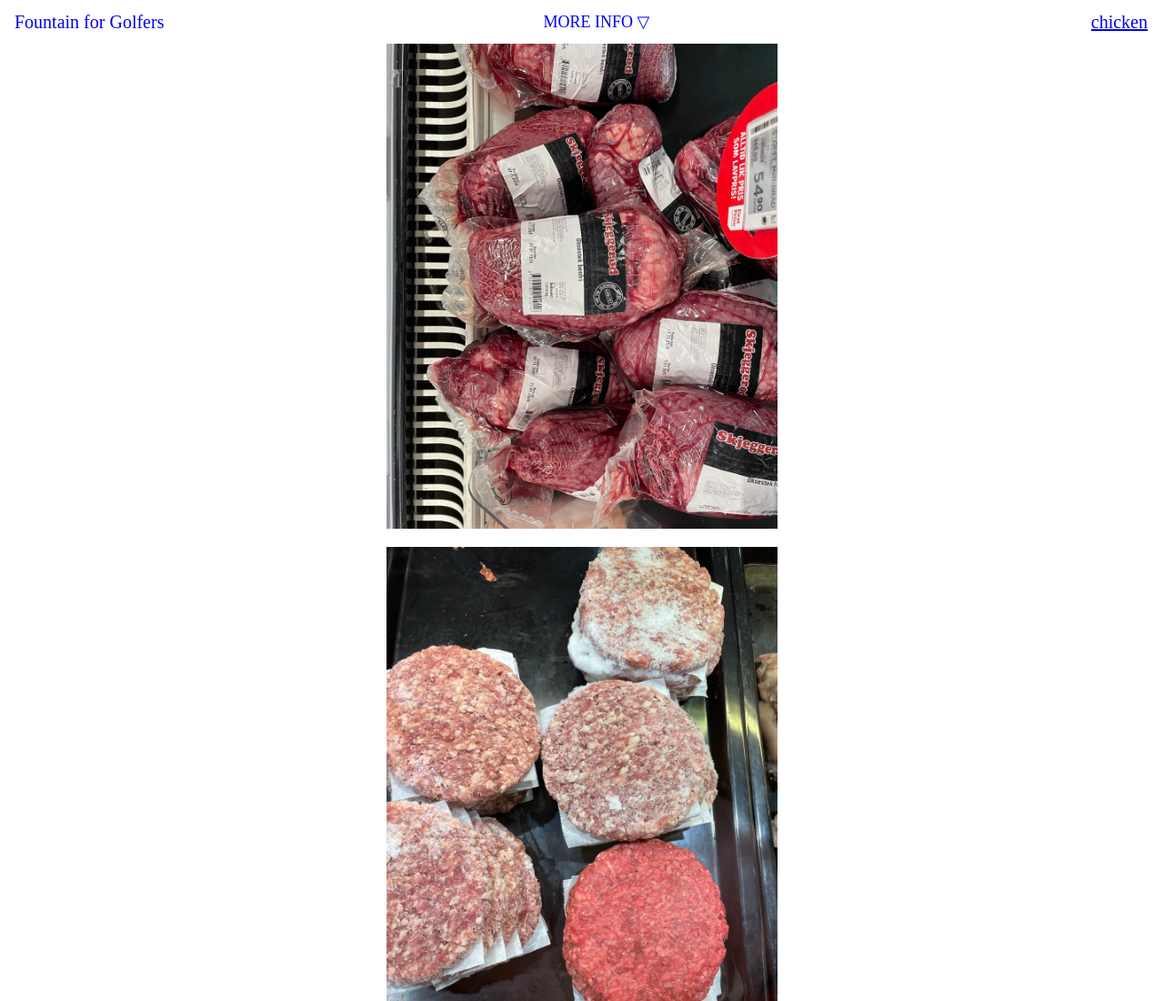
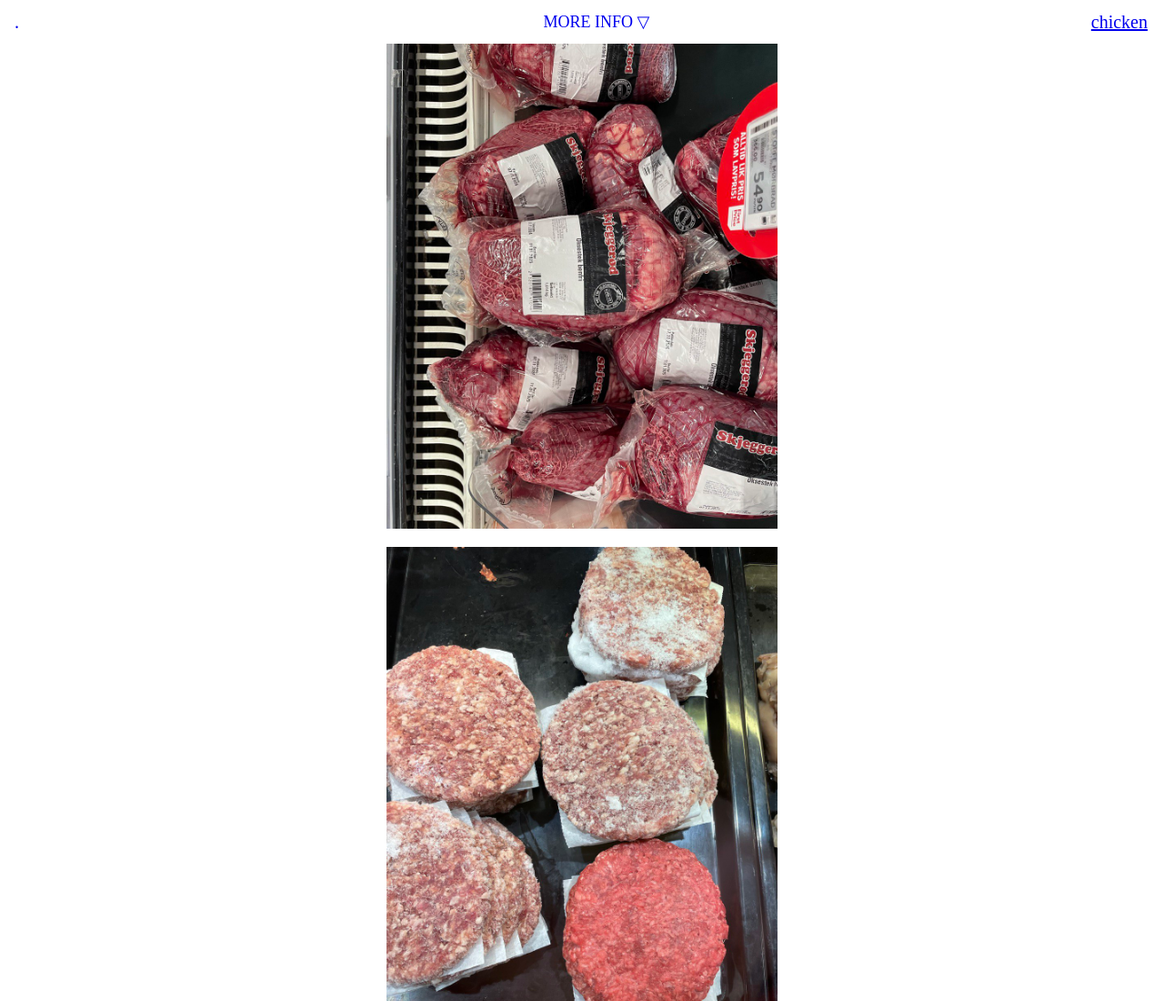
Before and after one commit to mariekeleene/2nd-QKP, a plain HTML site: page Fountain.html in a window 1280 px wide. Shown: the top 1100 px of the page at 91% size. Drawn offline with Linux system fonts and the light colour scheme.

Commit message:
ok lets go 6

```diff
--- a/Fountain.html
+++ b/Fountain.html
@@ -11,7 +11,7 @@
 <body>
 
 <header class="top-bar">
-    <span class="product-title">Fountain for Golfers</span>
+    <span class="product-title">.</span>
     <span id="details-btn" class="details">MORE INFO ▽</span>
     <!-- Top right word -->
     <a href="index.html" class="top-right-word">chicken</a>
```
